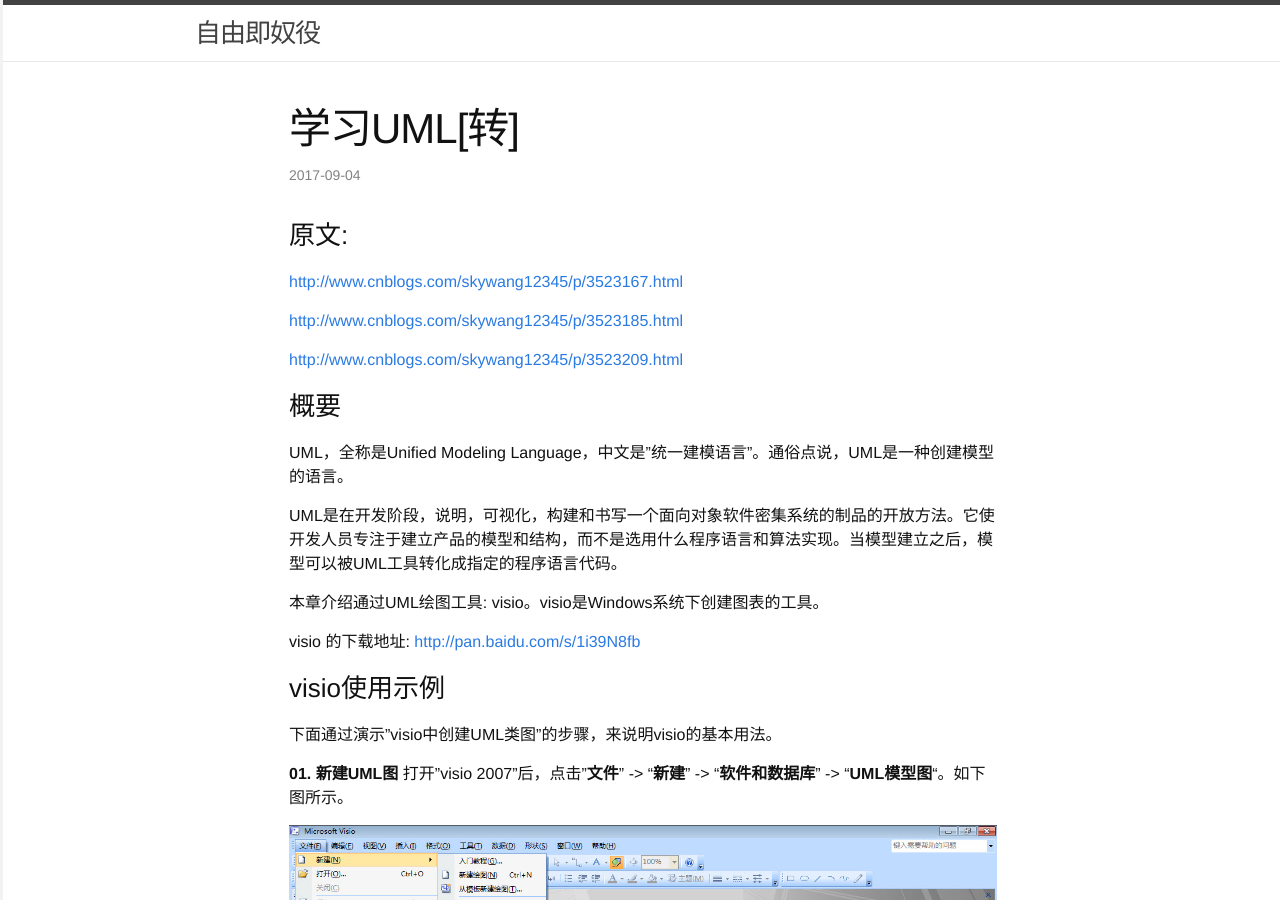
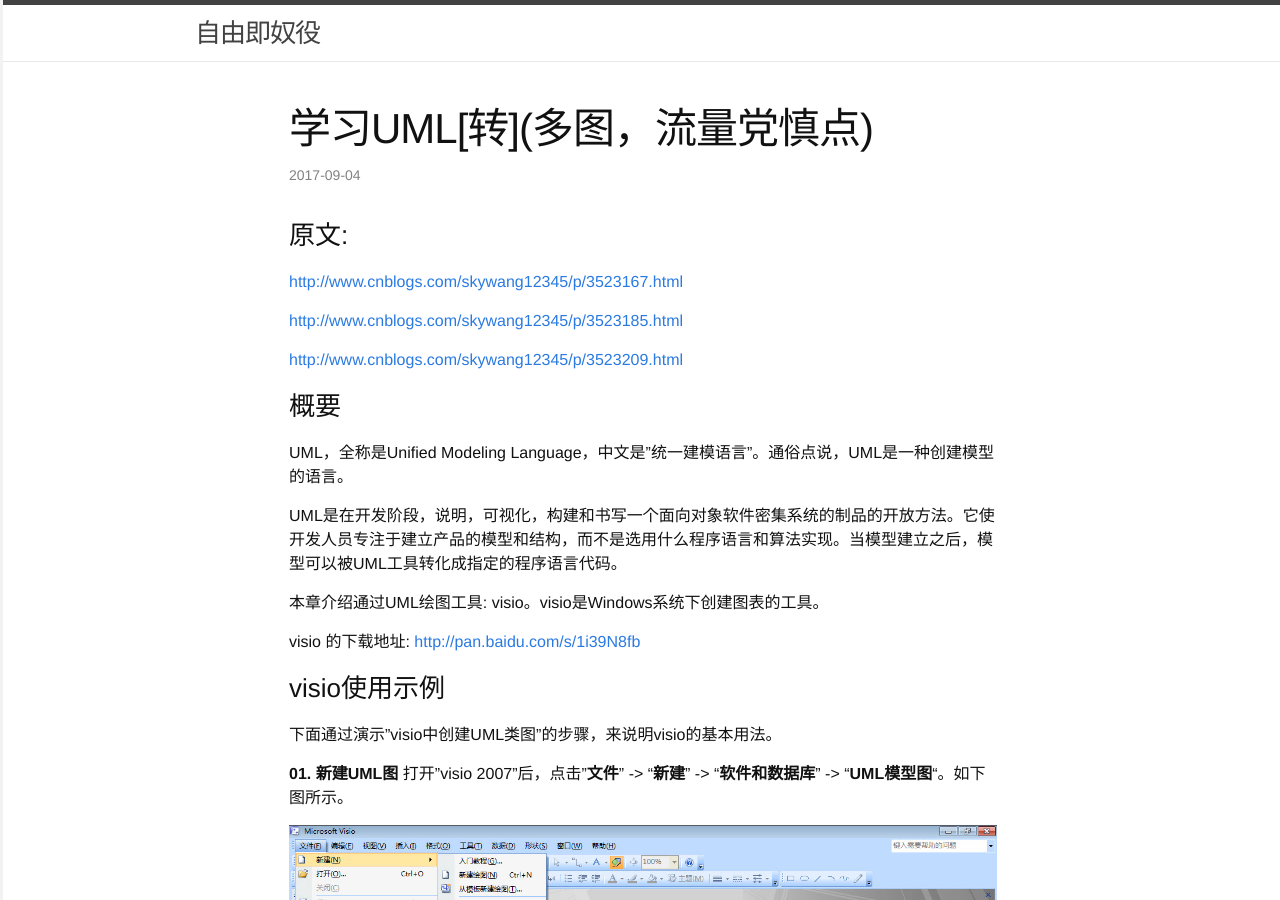
Before and after one commit to wqwljz/killer1994.github.io, a Jekyll site: the page built from _posts/2017-09-04-learn-uml.md, in a window 1280 px wide and 900 px high. Built offline with Jekyll 4.4.1, drawn with Linux system fonts in a browser that asks for light colours; some of the changed lines change nothing that is shown.

Commit message:
fix title of learn UML

```diff
--- a/_posts/2017-09-04-learn-uml.md
+++ b/_posts/2017-09-04-learn-uml.md
@@ -1,6 +1,6 @@
 ---
 layout: post
-title: "学习UML[转]"
+title: "学习UML[转](多图，流量党慎点)"
 description: ""
 category:
 tags: []
```
